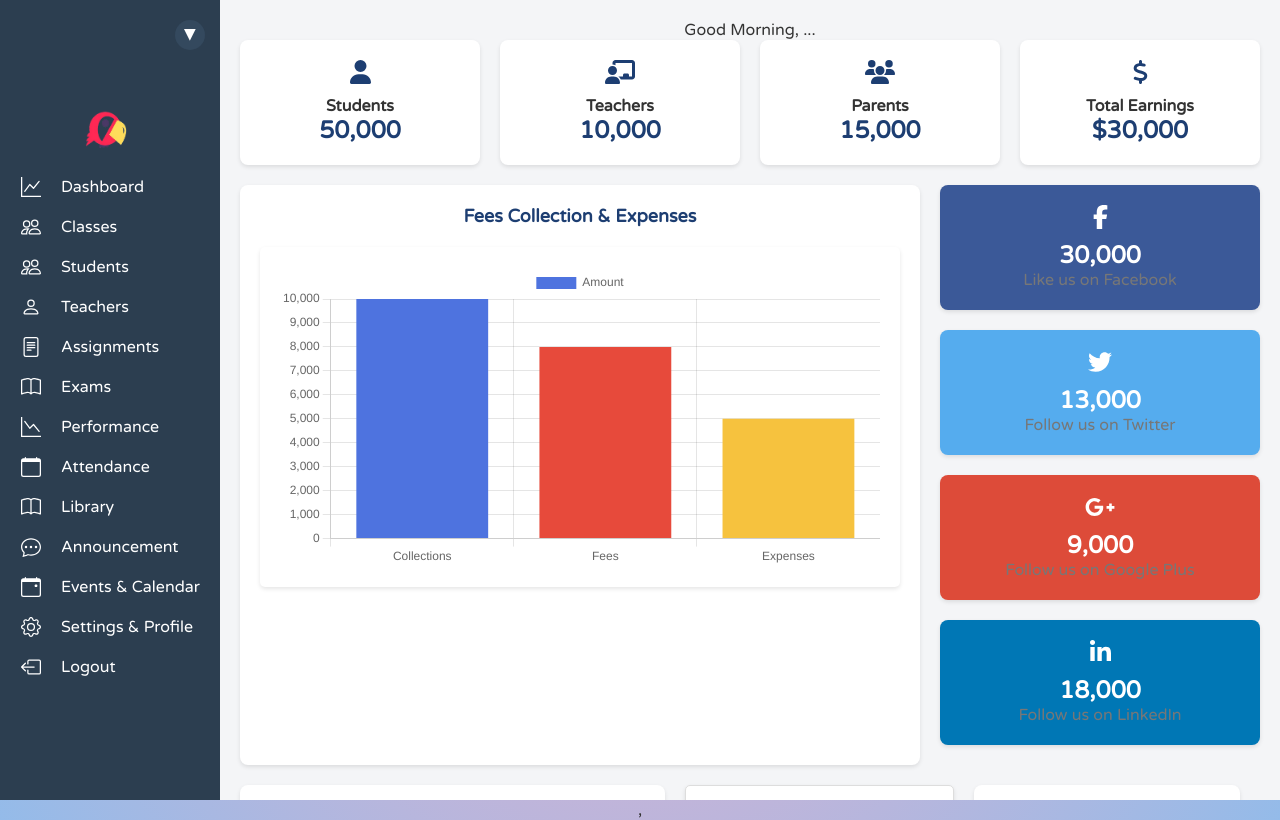
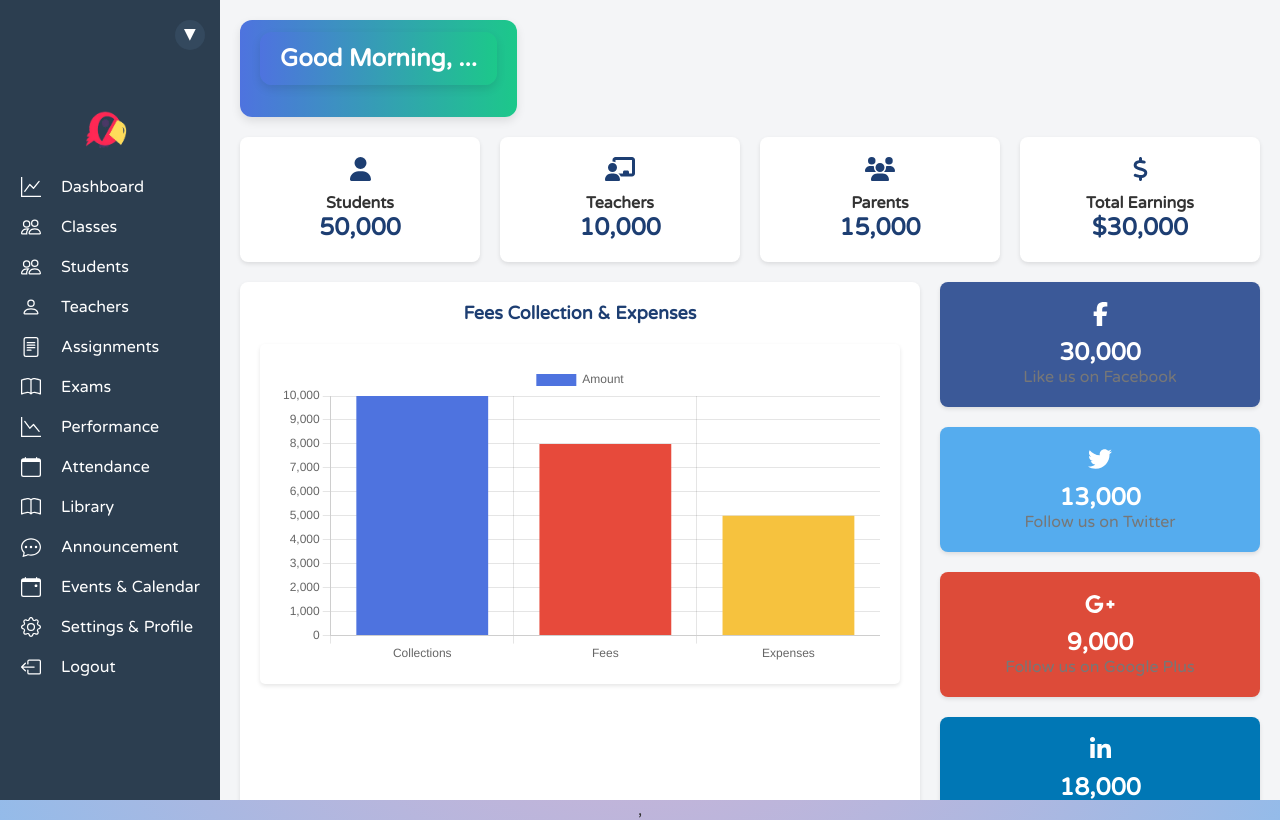
Before and after one commit to rahuljha3142/Students_Way_F, a React (Vite) app: page /admin/dashboard in a window 1280 px wide. Built offline with nearby package versions, Linux system fonts and the light colour scheme; no server answers.

Commit message:
hellocss

```diff
--- a/src/Styles/AdminDashboard.css
+++ b/src/Styles/AdminDashboard.css
@@ -34,6 +34,26 @@ body {
   display: flex;
   align-items: center;
 }
+
+.hello {
+  font-size: 24px;
+  font-weight: 600;
+  color: #333;
+  margin-bottom: 20px;
+  padding: 12px 20px;
+  background: linear-gradient(to right, #4e73df, #1cc88a);
+  color: #fff;
+  border-radius: 12px;
+  box-shadow: 0 4px 10px rgba(0, 0, 0, 0.1);
+  width: fit-content;
+  transition: all 0.3s ease;
+}
+
+.hello:hover {
+  transform: scale(1.02);
+  box-shadow: 0 6px 12px rgba(0, 0, 0, 0.15);
+}
+
 
 .search-bar {
   padding: 8px;
```
